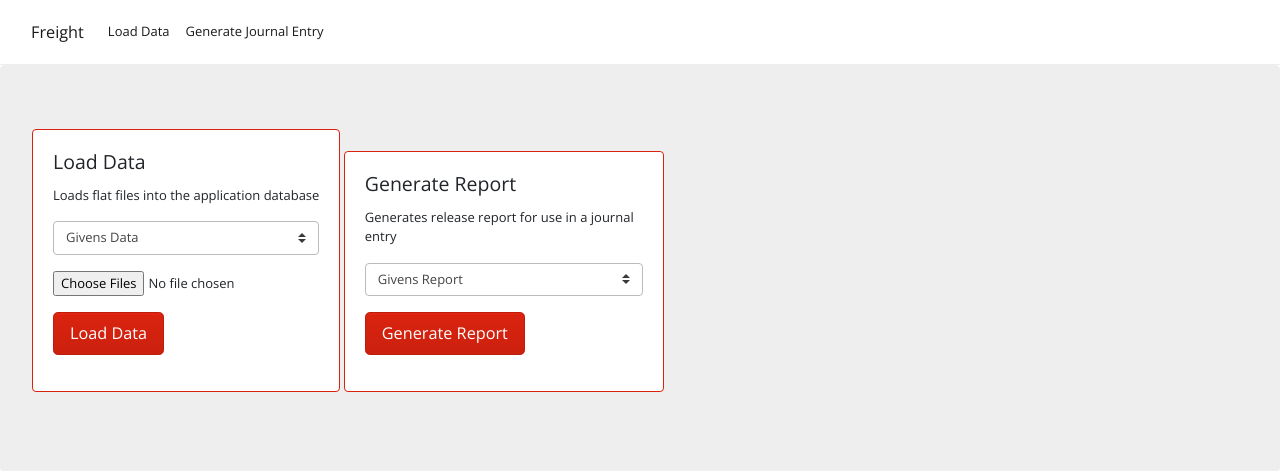
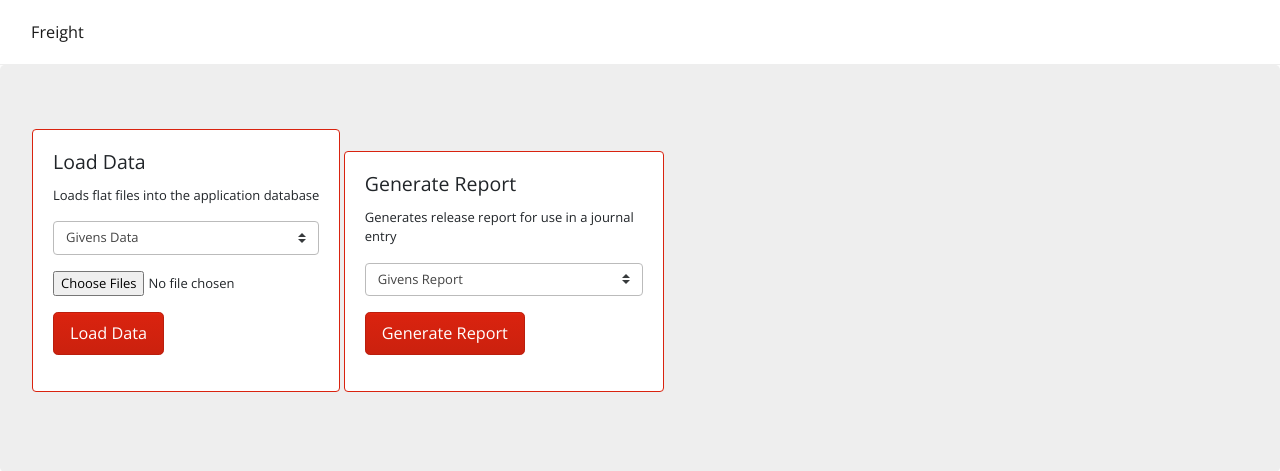
Before and after one commit to spmassot/accountant, a Flask app: page / in a window 1280 px wide. Shown: the top 471 px of the page. Run offline with Flask 2, Linux system fonts and the light colour scheme; some libraries are stand-ins or nearby versions.

Commit message:
removes navbar sillyness

```diff
--- a/templates/navbar.html
+++ b/templates/navbar.html
@@ -4,15 +4,5 @@
     <button class="navbar-toggler" type="button" data-toggle="collapse" data-target="#navbarColor03" aria-controls="navbarColor03" aria-expanded="false" aria-label="Toggle Navigation" style="">
        <span class="navbar-toggler-icon"></span>
      </button>
-     <div class="collapse navbar-collapse" id="navbarColor03">
-        <ul class="navbar-nav mr-auto">
-          <li class="nav-item active">
-            <a class="nav-link" href="/load">Load Data<span class="sr-only">(current)</span></a>
-          </li>
-          <li class="nav-item active">
-            <a class="nav-link" href="/generate">Generate Journal Entry<span class="sr-only">(current)</span></a>
-          </li>
-        </ul>
-      </div>
   </div>
 </nav>
```
